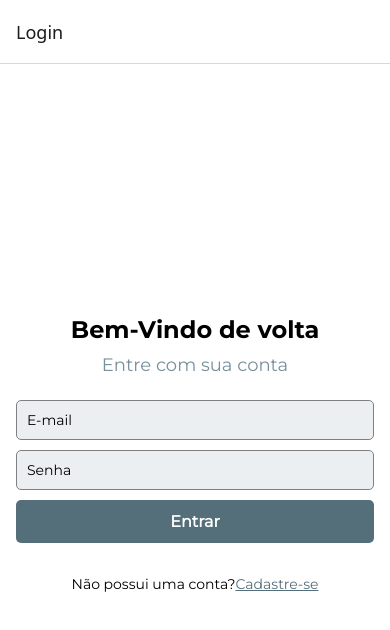
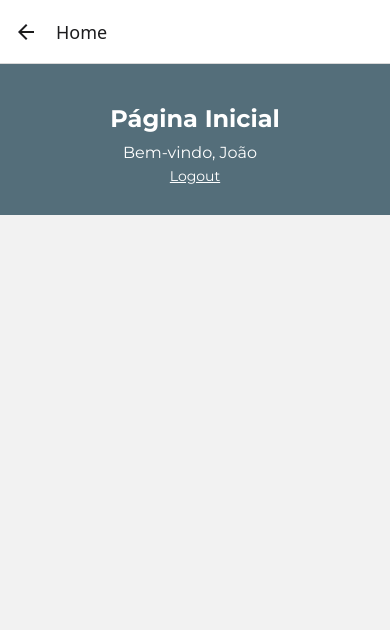
Before and after one commit to mototrack-challenge/mototrack-frontend-mobile, a React Native app: screen /Home in a window 390 px wide. Shown: the top 630 px of the page. Built offline with nearby package versions, Linux system fonts and the light colour scheme.

Commit message:
Estilizando o Cabecalho

```diff
--- a/App.tsx
+++ b/App.tsx
@@ -3,6 +3,7 @@ import { NavigationContainer } from '@react-navigation/native';
 import LoginScreen from './src/screens/LoginScreen';
 import RegisterScreen from './src/screens/RegisterScreen';
 import { RootStackParamList } from './src/types/types';
+import HomeScreen from './src/screens/HomeScreen';
 
 const Stack = createStackNavigator();
 
@@ -12,6 +13,7 @@ function App() {
       <Stack.Navigator initialRouteName="Login">
       <Stack.Screen name="Login" component={LoginScreen} />
       <Stack.Screen name="Register" component={RegisterScreen} />
+      <Stack.Screen name="Home" component={HomeScreen} />
       </Stack.Navigator>
     </NavigationContainer>
   );
--- a/src/components/Header.tsx
+++ b/src/components/Header.tsx
@@ -1,5 +1,6 @@
 import React from 'react';
 import { View, Text, StyleSheet, TouchableOpacity } from 'react-native';
+import { useFonts } from 'expo-font';
 
 interface HeaderProps {
   title: string;
@@ -8,13 +9,18 @@ interface HeaderProps {
 }
 
 const Header: React.FC<HeaderProps> = ({ title, userName, onLogout }) => {
+    const [fontsLoaded] = useFonts({
+      MontserratRegular: require('../../assets/fonts/Montserrat-Regular.ttf'),
+      MontserratBold: require('../../assets/fonts/Montserrat-Bold.ttf'),
+    });
+
   return (
     <View style={styles.container}>
-      <Text style={styles.title}>{title}</Text>
+      <Text style={[styles.title, { fontFamily: 'MontserratBold' }]}>{title}</Text>
       <View style={styles.rightSection}>
-        <Text style={styles.userName}>{`Bem-vindo, ${userName}`}</Text>
+        <Text style={[styles.userName, { fontFamily: 'MontserratRegular' }]}>{`Bem-vindo, ${userName}`}</Text>
         <TouchableOpacity onPress={onLogout}>
-          <Text style={styles.logoutText}>Logout</Text>
+          <Text style={[styles.logoutText, { fontFamily: 'MontserratRegular' }]}>Logout</Text>
         </TouchableOpacity>
       </View>
     </View>
@@ -23,11 +29,9 @@ const Header: React.FC<HeaderProps> = ({ title, userName, onLogout }) => {
 
 const styles = StyleSheet.create({
   container: {
-    paddingTop: 40, // Ajuste para o cabeçalho não ficar em cima do status bar
-    paddingBottom: 20,
+    paddingTop: 40,
+    paddingBottom: 30,
     paddingHorizontal: 16,
-    flexDirection: 'row',
-    justifyContent: 'space-between',
     backgroundColor: '#546E7A',
     alignItems: 'center',
   },
@@ -35,18 +39,22 @@ const styles = StyleSheet.create({
     fontSize: 24,
     color: '#fff',
     fontWeight: 'bold',
+    paddingBottom: 10,
   },
   rightSection: {
-    flexDirection: 'row',
+    flexDirection: 'column',
     alignItems: 'center',
+    gap: 5
   },
   userName: {
     color: '#fff',
     marginRight: 10,
+    fontSize: 16,
   },
   logoutText: {
     color: '#fff',
     textDecorationLine: 'underline',
+    fontSize: 14,
   },
 });
 
--- /dev/null
+++ b/src/screens/HomeScreen.tsx
@@ -0,0 +1,24 @@
+import React from 'react';
+import { View, StyleSheet } from 'react-native';
+import Header from '../components/Header';
+
+const HomeScreen = () => {
+  const handleLogout = () => {
+    // Lógica de logout aqui, como limpar o AsyncStorage e redirecionar para a tela de login
+  };
+
+  return (
+    <View style={styles.container}>
+      <Header title="Página Inicial" userName="João" onLogout={handleLogout} />
+      {/* O resto do conteúdo da página inicial */}
+    </View>
+  );
+};
+
+const styles = StyleSheet.create({
+  container: {
+    flex: 1,
+  },
+});
+
+export default HomeScreen;
--- a/src/types/types.ts
+++ b/src/types/types.ts
@@ -1,5 +1,6 @@
 export type RootStackParamList = {
     Login: undefined;
     Register: undefined;
+    Home: undefined;
     // outras telas aqui, se quiser
 };
```
